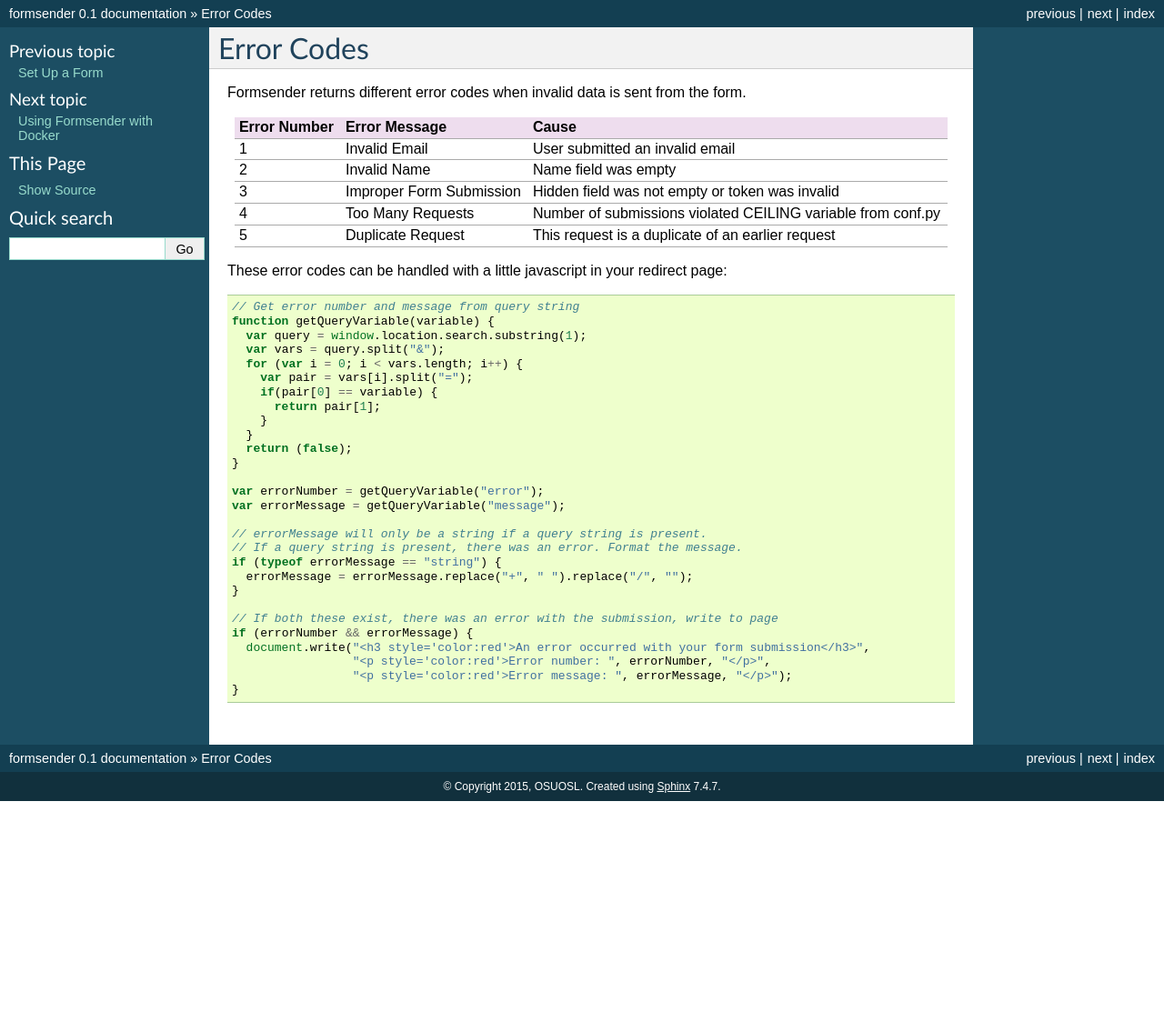
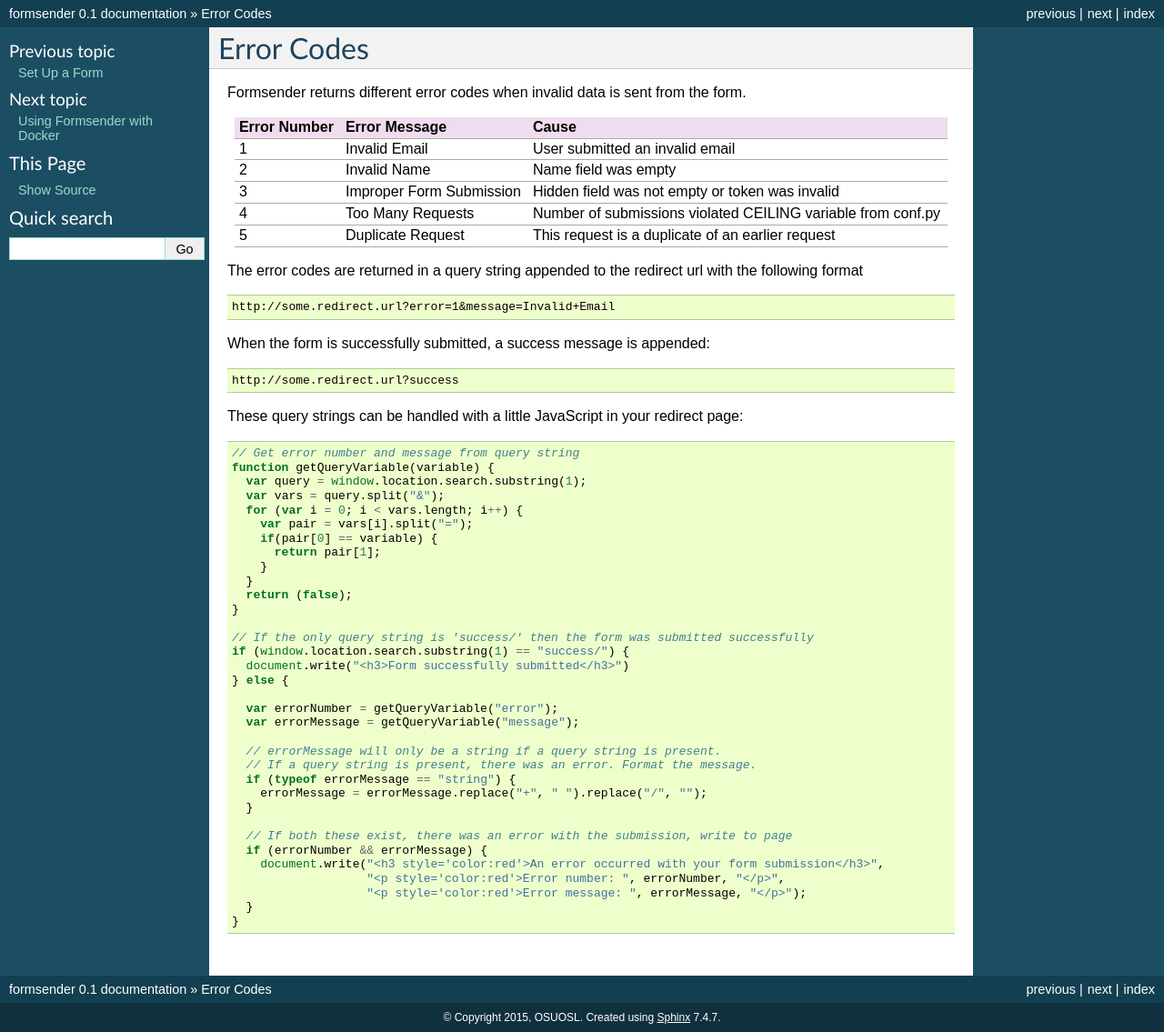
Before and after one commit to osuosl/formsender, a Sphinx documentation site: the page built from docs/source/errorcodes.rst, in a window 1280 px wide. Shown: the whole page at 91% size. Built offline with Sphinx 7.4.7, drawn with Linux system fonts in a browser that asks for light colours; before the commit the page ends 900 px from its top, so only the background shows below that.

Commit message:
Updated docs to reflect changes

```diff
--- a/docs/source/errorcodes.rst
+++ b/docs/source/errorcodes.rst
@@ -16,7 +16,20 @@
 5              Duplicate Request           This request is a duplicate of an earlier request
 ============   ========================    =============================================================
 
-These error codes can be handled with a little javascript in your redirect page:
+The error codes are returned in a query string appended to the redirect url with
+the following format
+
+.. code-block:: none
+
+    http://some.redirect.url?error=1&message=Invalid+Email
+
+When the form is successfully submitted, a success message is appended:
+
+.. code-block:: none
+
+    http://some.redirect.url?success
+
+These query strings can be handled with a little JavaScript in your redirect page:
 
 .. code-block:: JavaScript
 
@@ -33,18 +46,24 @@
       return (false);
     }
 
-    var errorNumber = getQueryVariable("error");
-    var errorMessage = getQueryVariable("message");
+    // If the only query string is 'success/' then the form was submitted successfully
+    if (window.location.search.substring(1) == "success/") {
+      document.write("<h3>Form successfully submitted</h3>")
+    } else {
 
-    // errorMessage will only be a string if a query string is present.
-    // If a query string is present, there was an error. Format the message.
-    if (typeof errorMessage == "string") {
-      errorMessage = errorMessage.replace("+", " ").replace("/", "");
+      var errorNumber = getQueryVariable("error");
+      var errorMessage = getQueryVariable("message");
+
+      // errorMessage will only be a string if a query string is present.
+      // If a query string is present, there was an error. Format the message.
+      if (typeof errorMessage == "string") {
+        errorMessage = errorMessage.replace("+", " ").replace("/", "");
+      }
+
+      // If both these exist, there was an error with the submission, write to page
+      if (errorNumber && errorMessage) {
+        document.write("<h3 style='color:red'>An error occurred with your form submission</h3>",
+                       "<p style='color:red'>Error number: ", errorNumber, "</p>",
+                       "<p style='color:red'>Error message: ", errorMessage, "</p>");
+      }
     }
-
-    // If both these exist, there was an error with the submission, write to page
-    if (errorNumber && errorMessage) {
-      document.write("<h3 style='color:red'>An error occurred with your form submission</h3>",
-                     "<p style='color:red'>Error number: ", errorNumber, "</p>",
-                     "<p style='color:red'>Error message: ", errorMessage, "</p>");
-    }
```
